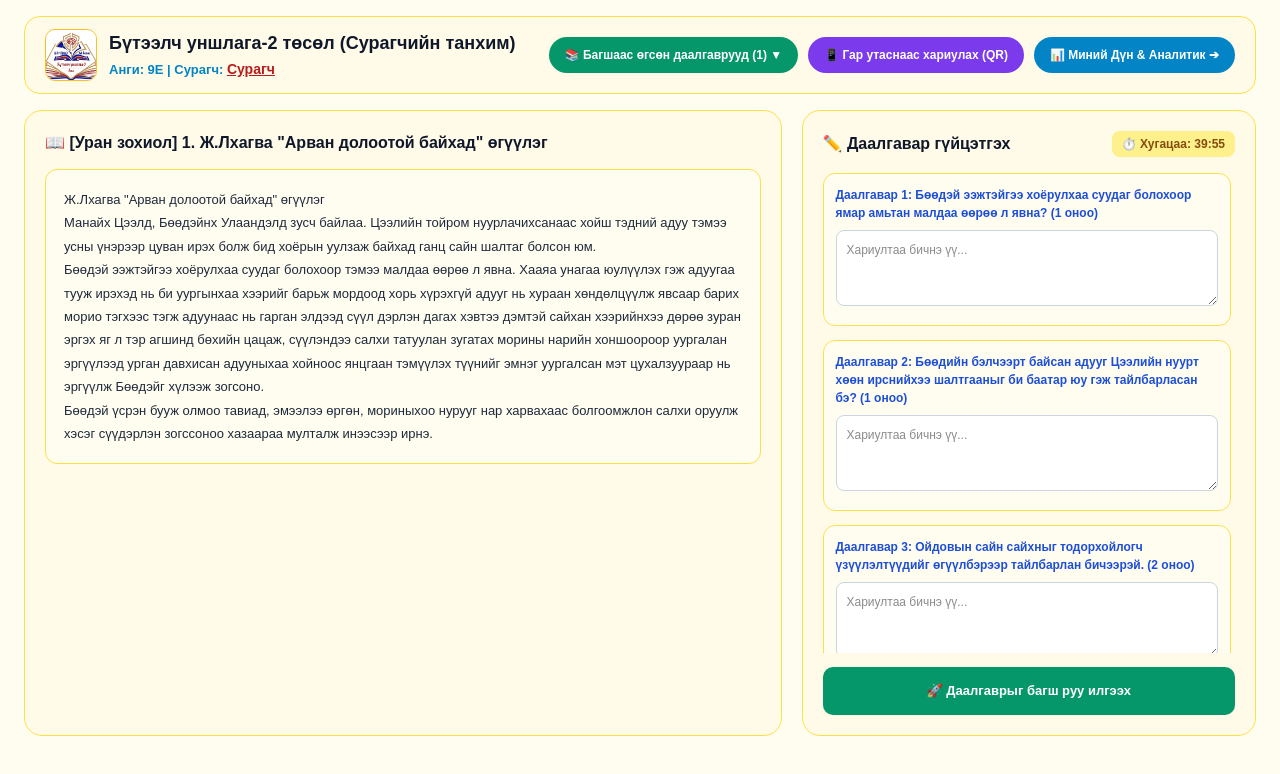
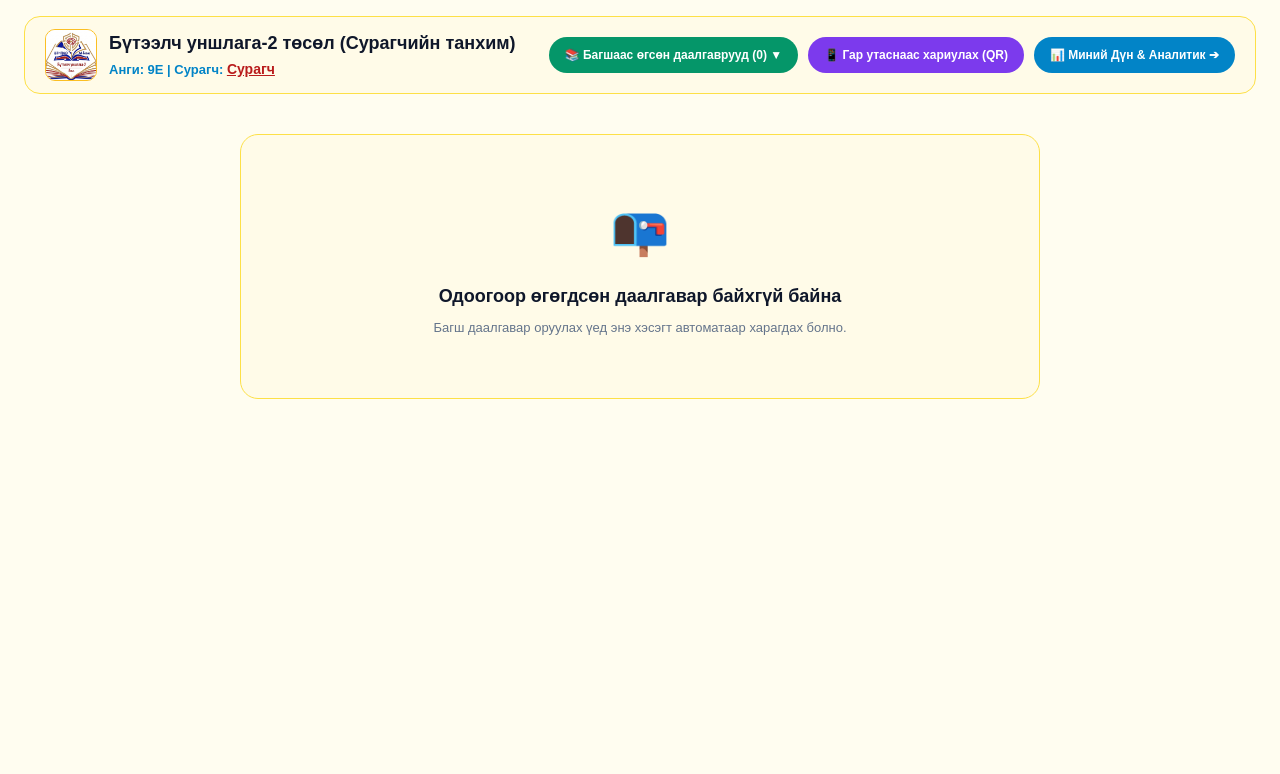
Before and after one commit to tsedev-davaasuren/creative-reading, a Next.js app in the folder creative-reading/: page /student in a window 1280 px wide. Shown: the top 774 px of the page. Built offline with nearby package versions, Linux system fonts and the light colour scheme.

Commit message:
Support all 6 subjects dynamic assignment loading without transformation

```diff
--- a/creative-reading/app/student/page.tsx
+++ b/creative-reading/app/student/page.tsx
@@ -57,26 +57,6 @@
   ]);
   const [chatInput, setChatInput] = useState('');
 
-  // БАГШИЙН САНГИЙН БЭЛТГЭЛ ДААЛГАВАР (УРАН ЗОХИОЛ)
-  const defaultLiteratureBundle: TaskBundle = {
-    id: 'TASK-UZ-01',
-    subject: 'Уран зохиол',
-    title: '1. Ж.Лхагва "Арван долоотой байхад" өгүүлэг',
-    text: `Ж.Лхагва "Арван долоотой байхад" өгүүлэг
-Манайх Цээлд, Бөөдэйнх Улаандэлд зусч байлаа. Цээлийн тойром нуурлачихсанаас хойш тэдний адуу тэмээ усны үнэрээр цуван ирэх болж бид хоёрын уулзаж байхад ганц сайн шалтаг болсон юм.
-Бөөдэй ээжтэйгээ хоёрулхаа суудаг болохоор тэмээ малдаа өөрөө л явна. Хааяа унагаа юулүүлэх гэж адуугаа тууж ирэхэд нь би уургынхаа хээрийг барьж мордоод хорь хүрэхгүй адууг нь хураан хөндөлцүүлж явсаар барих морио тэгхээс тэгж адуунаас нь гарган элдээд сүүл дэрлэн дагах хэвтээ дэмтэй сайхан хээрийнхээ дөрөө зуран эргэх яг л тэр агшинд бөхийн цацаж, сүүлэндээ салхи татуулан зугатах морины нарийн хоншоороор уургалан эргүүлээд урган давхисан адууныхаа хойноос янцгаан тэмүүлэх түүнийг эмнэг уургалсан мэт цухалзуураар нь эргүүлж Бөөдэйг хүлээж зогсоно.
-Бөөдэй үсрэн бууж олмоо тавиад, эмээлээ өргөн, мориныхоо нурууг нар харвахаас болгоомжлон салхи оруулж хэсэг сүүдэрлэн зогссоноо хазаараа мулталж инээсээр ирнэ.`,
-    createdAt: new Date().toLocaleDateString('mn-MN'),
-    tasks: [
-      { no: 1, cognitive: 'Мэдээлэл олох сэргээн санах', type: 'Задгай даалгавар', score: '0-1', action: 'Хариултаа бичнэ үү', question: 'Бөөдэй ээжтэйгээ хоёрулхаа суудаг болохоор ямар амьтан малдаа өөрөө л явна? (1 оноо)', answer: 'Тэмээ', rubric: 'Зөв хариулсан бол 1 оноо.' },
-      { no: 2, cognitive: 'Мэдээлэл олох сэргээн санах', type: 'Задгай даалгавар', score: '0-1', action: 'Хариултаа бичнэ үү', question: 'Бөөдийн бэлчээрт байсан адууг Цээлийн нуурт хөөн ирснийхээ шалтгааныг би баатар юу гэж тайлбарласан бэ? (1 оноо)', answer: 'Маргааш нь Бөөдэйг ирнэ гэж итгэсэн учраас', rubric: 'Зөв тайлбарласан бол 1 оноо.' },
-      { no: 3, cognitive: 'Задлан шинжлэх', type: 'Задгай даалгавар', score: '0-2', action: 'Хариултаа бичнэ үү', question: 'Ойдовын сайн сайхныг тодорхойлогч үзүүлэлтүүдийг өгүүлбэрээр тайлбарлан бичээрэй. (2 оноо)', answer: 'Тэгш цагаан шүд, шооч нүд, хороомон гутал өмссөн нь түүний сайхныг харуулна.', rubric: '1-2 өгүүлбэрээр бичсэн бол 2 оноо.' },
-      { no: 4, cognitive: 'Задлан шинжлэх', type: 'Задгай даалгавар', score: '0-2', action: 'Хариултаа бичнэ үү', question: 'Бөөдэйтэй уулзаж байхдаа ямар агшин нь арван долоон насанд хамгийн жаргалтай мөч байсныг тайлбарлана уу. (2 оноо)', answer: 'Адуугаа тууж ирээд уургалан эргүүлж Бөөдэйг хүлээж зогсох тэр мөч.', rubric: 'Зөв тайлбарласан бол 2 оноо.' },
-      { no: 5, cognitive: 'Эргэцүүлэн дүгнэх', type: 'Задгай даалгавар', score: '0-3', action: 'Хариултаа бичнэ үү', question: 'Ж.Лхагва "Арван долоотой байхад" өгүүлэгт эхээс Харьцаа, холбоо хэлбэрээр ямар агуулга илэрхийлэгдэж байна вэ? (3 оноо)', answer: 'Дүрүүдийн сэтгэлийн хөдөлгөөн ба бие биедээ тэмүүлэх далд сэтгэлийг харуулсан.', rubric: '2-3 өгүүлбэрээр бичсэн бол 3 оноо.' },
-      { no: 6, cognitive: 'Эргэцүүлэн дүгнэх', type: 'Задгай даалгавар', score: '0-3', action: 'Хариултаа бичнэ үү', question: 'Энэ өгүүлэгийн гол санаа, зориулго ямар? Таны бодлоор ач холбогдол нь юу вэ? (3 оноо)', answer: 'Залуу насны гэгээн дурсгал, баатарлаг сэтгэлийг залууст харуулах зорилготой.', rubric: '2-3 өгүүлбэрээр бичсэн бол 3 оноо.' }
-    ]
-  };
-
   useEffect(() => {
     const emailParam = searchParams.get('email');
     const nameParam = searchParams.get('name');
@@ -103,7 +83,7 @@
     setStudentName(currentName);
     setStudentEmail(currentEmail);
 
-    // LOCALSTORAGE БОЛОН ДЕФОЛТ САНГ СИНХРОНЧЛОХ
+    // БҮХ 6 ХИЧЭЭЛИЙН БАГШИЙН САНГААС ДААЛГАВРУУДЫГ ШУУД УНШИХ
     let loadedBundles: TaskBundle[] = [];
 
     const possibleKeys = [
@@ -122,9 +102,10 @@
           if (Array.isArray(parsed)) {
             parsed.forEach((item: any) => {
               if (item && (item.title || item.subject)) {
+                // Багшийн санд хадгалагдсан даалгаврыг асуулт, сонголт, эхтэй нь 100% байгаагаар нь ачаална
                 const formattedBundle: TaskBundle = {
-                  id: item.id || 'TASK-' + Date.now(),
-                  subject: item.subject || 'Уран зохиол',
+                  id: item.id || 'TASK-' + Math.random().toString(36).substr(2, 9),
+                  subject: item.subject || 'Нийтлэг хичээл',
                   title: item.title || item.name || 'Багшийн даалгавар',
                   text: item.text || item.content || item.story || '',
                   tasks: Array.isArray(item.tasks) ? item.tasks : Array.isArray(item.questions) ? item.questions : [],
@@ -143,14 +124,14 @@
       }
     });
 
-    if (!loadedBundles.some((b) => b.id === defaultLiteratureBundle.id || b.title === defaultLiteratureBundle.title)) {
-      loadedBundles.unshift(defaultLiteratureBundle);
-    }
-
     setAssignedBundles(loadedBundles);
 
-    const selectedTask = loadedBundles.find((b: TaskBundle) => b.id === taskIdParam) || loadedBundles[0];
-    setActiveBundle(selectedTask);
+    if (loadedBundles.length > 0) {
+      const selectedTask = loadedBundles.find((b: TaskBundle) => b.id === taskIdParam) || loadedBundles[0];
+      setActiveBundle(selectedTask);
+    } else {
+      setActiveBundle(null);
+    }
   }, [searchParams]);
 
   useEffect(() => {
@@ -228,13 +209,14 @@
 
     try {
       const promptText = `Чи бол СУРАГЧТАЙ ярилцаж буй "Цэндао өвөө-багш" юм.
+Хичээл: ${activeBundle?.subject || 'Ерөнхий'}
 Эх бичвэр: "${activeBundle?.text || ''}"
 Сурагчийн асуулт: ${userText}`;
 
       const res = await fetch('/api/chat', {
         method: 'POST',
         headers: { 'Content-Type': 'application/json' },
-        body: JSON.stringify({ message: promptText, subject: activeBundle?.subject || 'Уран зохиол' }),
+        body: JSON.stringify({ message: promptText, subject: activeBundle?.subject || 'Ерөнхий' }),
       });
 
       const rawReply = await res.text();
@@ -272,7 +254,7 @@
           </div>
         </div>
 
-        {/* ДААЛГАВАР СОНГОХ ЦЭС */}
+        {/* 6 ХИЧЭЭЛИЙН ДААЛГАВАР СОНГОХ ЦЭС */}
         <div style={{ display: 'flex', alignItems: 'center', gap: '10px' }}>
           <div style={{ position: 'relative' }}>
             <button
@@ -284,7 +266,7 @@
 
             {showBundleList && (
               <div style={{ position: 'absolute', right: 0, top: '45px', backgroundColor: '#fff', border: '1px solid #cbd5e1', borderRadius: '12px', boxShadow: '0 10px 15px -3px rgba(0,0,0,0.1)', width: '360px', zIndex: 100, padding: '10px' }}>
-                <div style={{ fontSize: '11px', fontWeight: 'bold', color: '#64748b', marginBottom: '8px' }}>Илгээгдсэн даалгаврууд:</div>
+                <div style={{ fontSize: '11px', fontWeight: 'bold', color: '#64748b', marginBottom: '8px' }}>Илгээгдсэн даалгаврууд (6 хичээл):</div>
                 {assignedBundles.map((b) => {
                   const isDone = completedBundles[b.id];
                   return (
@@ -328,7 +310,7 @@
         !isSubmitted ? (
           <div style={{ display: 'grid', gridTemplateColumns: '5fr 3fr', gap: '20px', maxWidth: '1440px', margin: '0 auto' }}>
 
-            {/* ЗҮҮН ТАЛ: ЭХ БИЧВЭР */}
+            {/* ЗҮҮН ТАЛ: ЭХ БИЧВЭР (БАГШИЙН САНГИЙН БҮРЭН ЭХ) */}
             <div style={{ backgroundColor: '#fffbe8', border: '1px solid #fde047', borderRadius: '18px', padding: '20px' }}>
               <div style={{ display: 'flex', justifyContent: 'space-between', alignItems: 'center', marginBottom: '14px' }}>
                 <h2 style={{ fontSize: '16px', fontWeight: 'bold', color: '#0f172a', margin: 0 }}>
@@ -340,7 +322,7 @@
               </div>
             </div>
 
-            {/* БАРУУН ТАЛ: ДААЛГАВАР */}
+            {/* БАРУУН ТАЛ: ДААЛГАВАР (СОНГОХ ЭСВЭЛ ЗАДГАЙ АСУУЛТ) */}
             <div style={{ backgroundColor: '#fffbe8', border: '1px solid #fde047', borderRadius: '18px', padding: '20px', display: 'flex', flexDirection: 'column', justifyContent: 'space-between' }}>
               <div>
                 <div style={{ display: 'flex', justifyContent: 'space-between', alignItems: 'center', marginBottom: '16px' }}>
```
